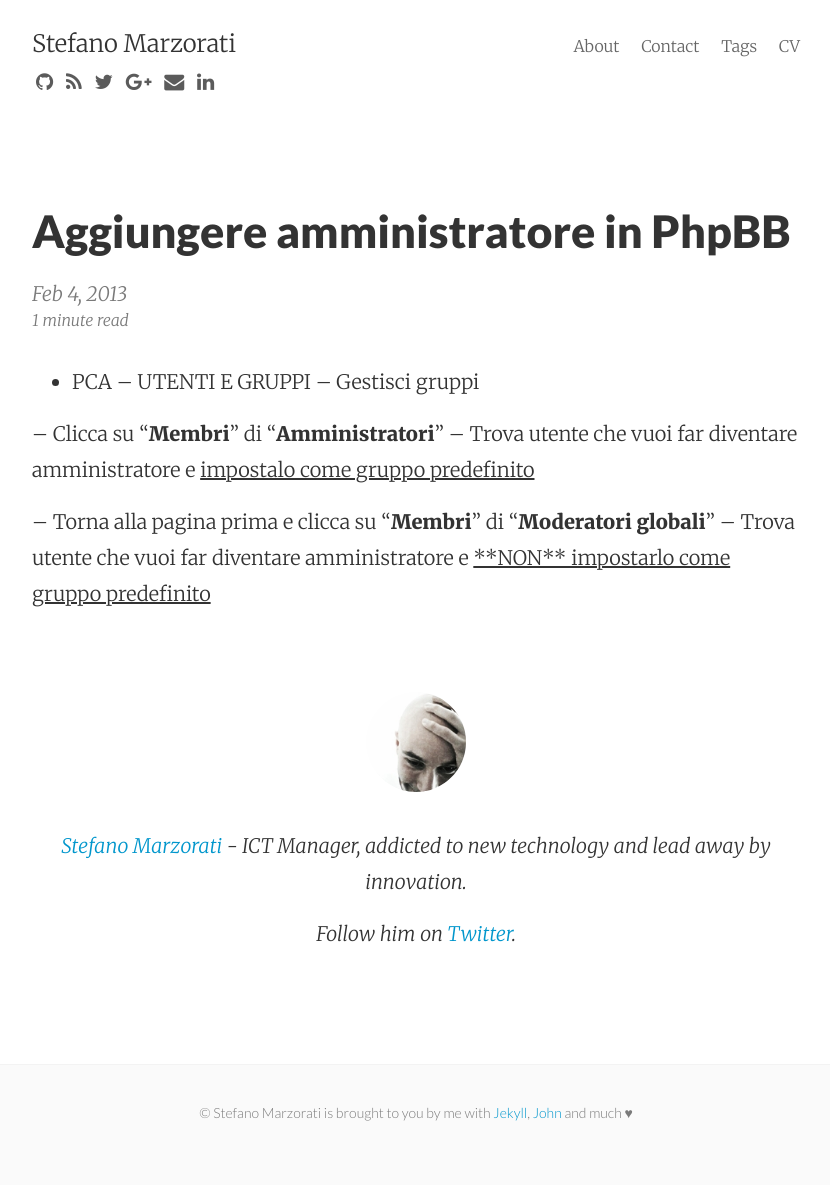
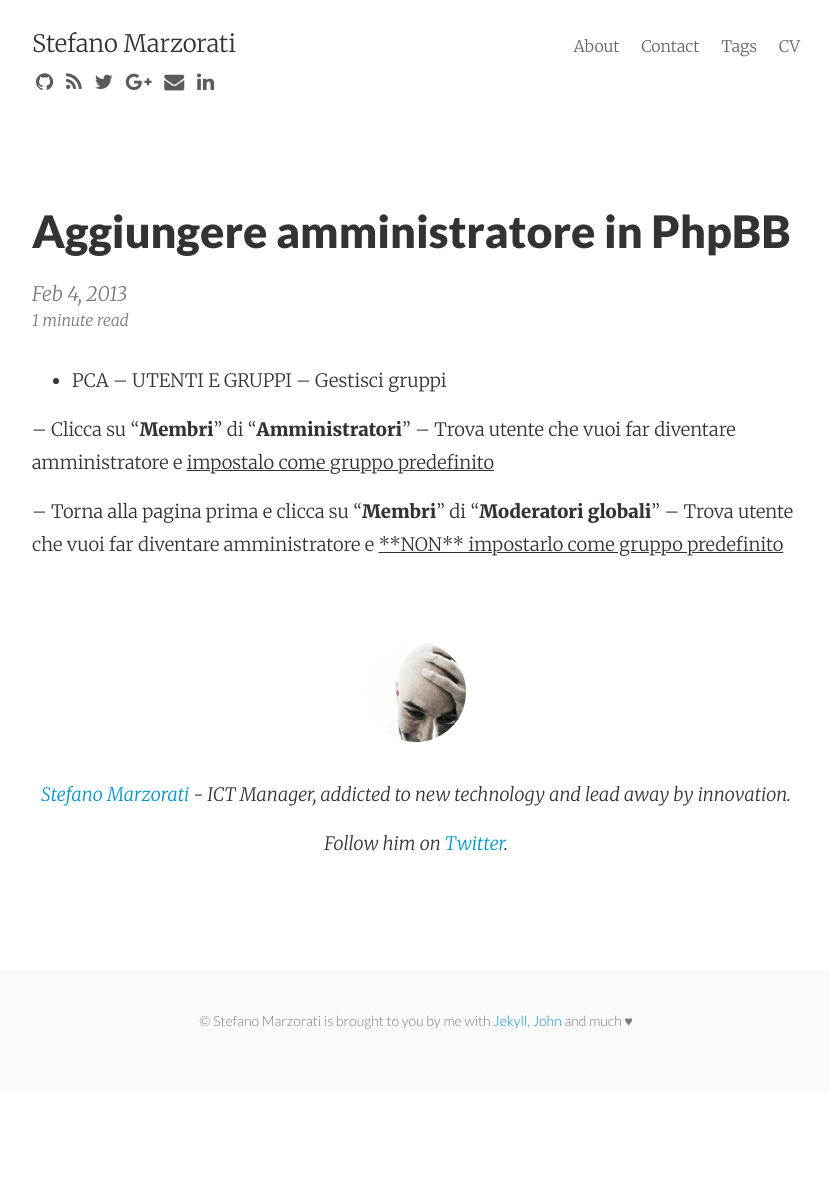
Before and after one commit to marste/Blog, a Jekyll site: the page built from _posts/2013-02-04-aggiungere-amministratore-in-phpbb.md, in a window 1280 px wide. Shown: the whole page, without its empty margins (224-1054 px from the left). Built offline with Jekyll 4.4.1, drawn with Linux system fonts in a browser that asks for light colours; nearby versions of some CDN libraries; Markdown is read by kramdown in place of the engine named in the settings; comment, search, counter and statistics services are not loaded; after the commit the page ends 1093 px from its top, so only the background shows below that.

Commit message:
Update _main.scss

```diff
--- a/_sass/_main.scss
+++ b/_sass/_main.scss
@@ -368,7 +368,7 @@
   .p,
   p,
   li {
-    font-size: 1.25rem;
+    font-size: 1.15rem;
     line-height: 1.8;
   }
 
```
